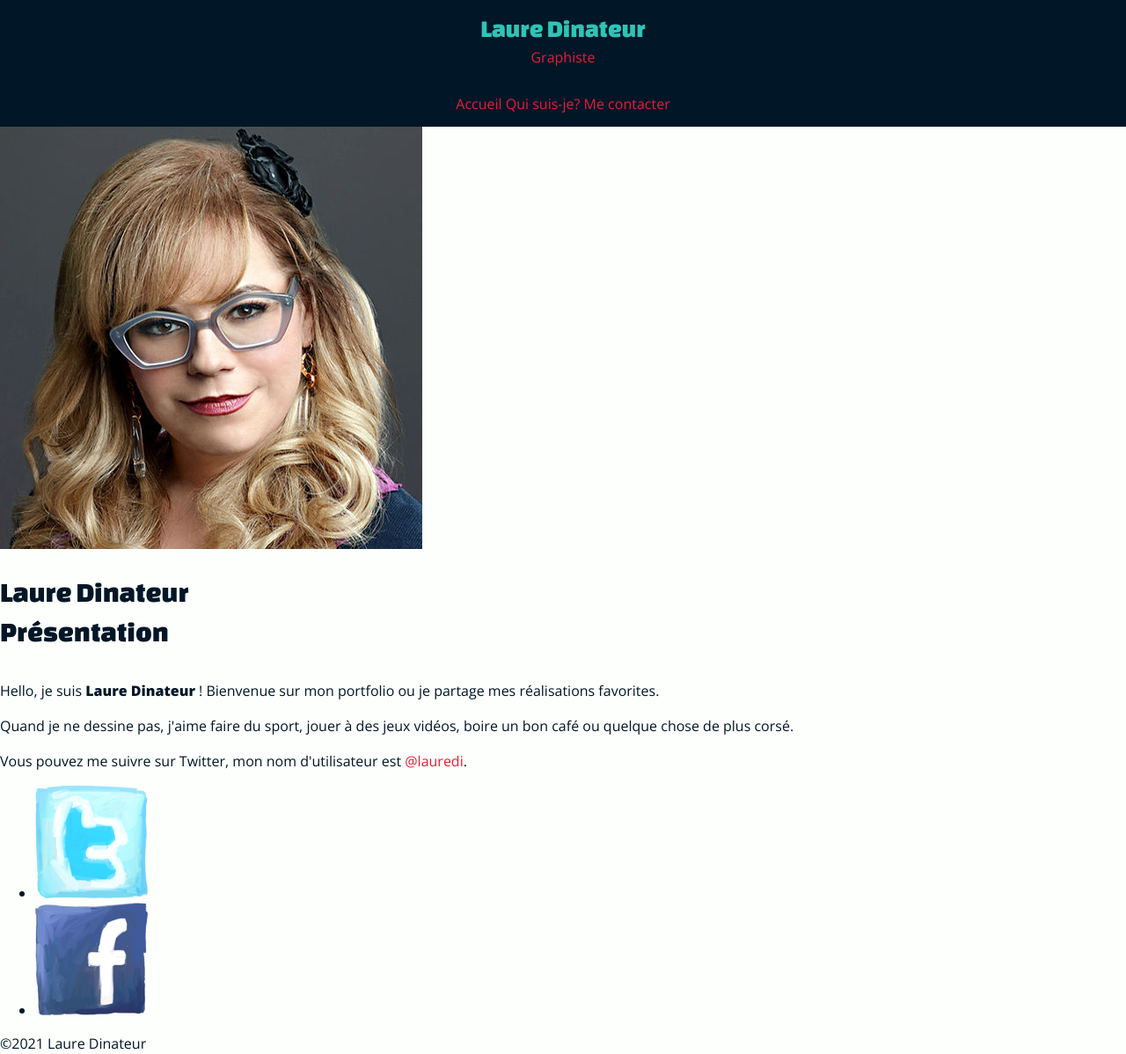
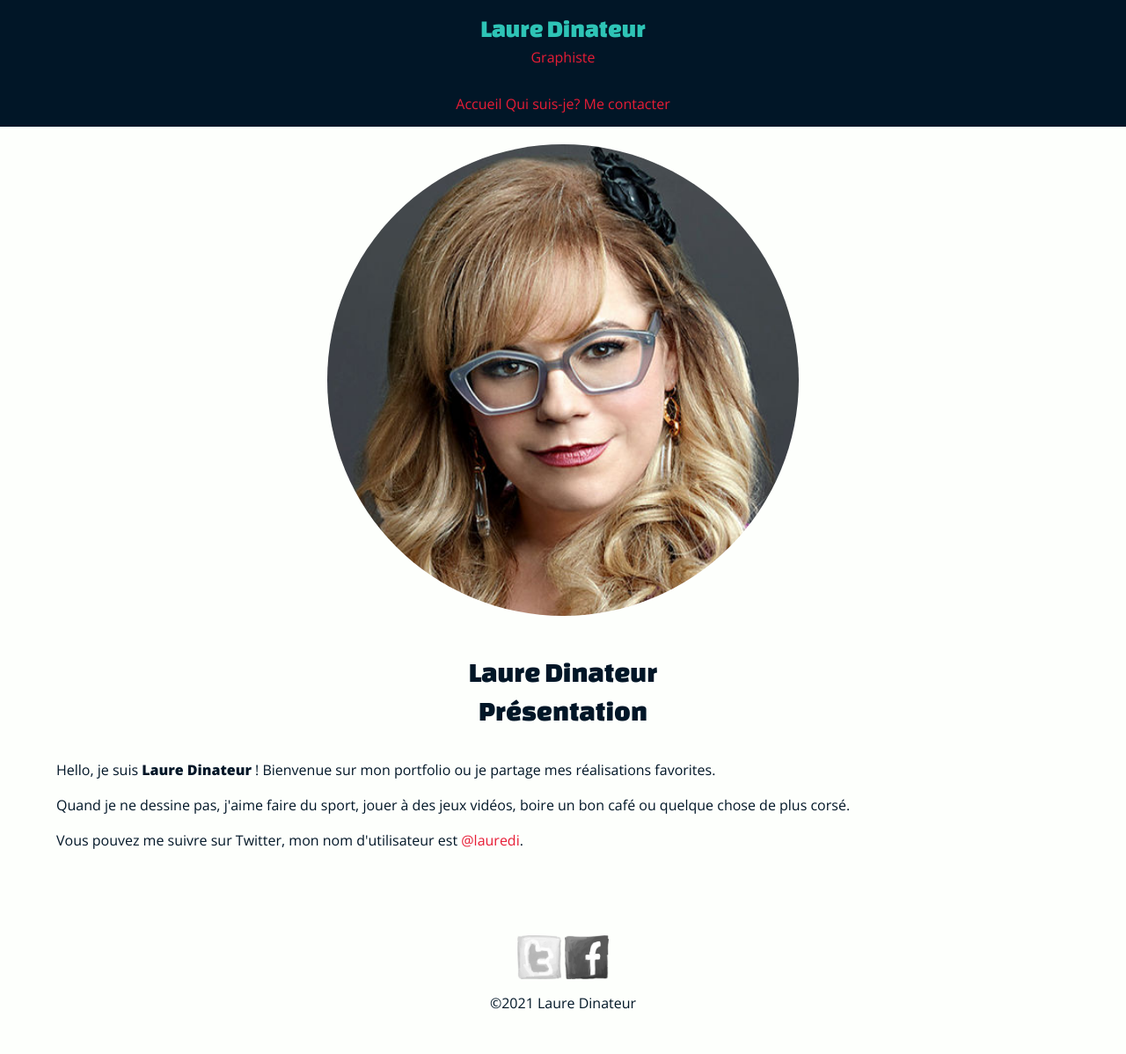
Before and after one commit to divtec-cejef/293-laure-dinateur-Bouhtade, a plain HTML site: page informations.html in a window 1280 px wide. Shown: the whole page at 88% size. After the commit the page ends 1151 px from the top, so only its background shows below. Drawn offline with nearby package versions, Linux system fonts and the light colour scheme.

Commit message:
Finitions page infos

```diff
--- a/css/main.css
+++ b/css/main.css
@@ -93,6 +93,10 @@ a:hover {
     color: #2ec4b6;
 }
 
+main {
+    margin: 0 5%;
+}
+
 /***************************************
             ENTÊTE DE PAGE
 ****************************************/
@@ -102,9 +106,7 @@ header {
     text-align: center;
     padding: 5px 30px;
 }
-.cache-mobile {
-    display: inline;
-}
+
 .personne {
     font-size: 1.75rem;
     line-height: 0.8;
@@ -113,6 +115,7 @@ header {
     font-weight: 400;
     margin: 1rem 0;
 }
+
 .metier {
     margin-top: -5px;
     font-weight: 400;
@@ -136,6 +139,25 @@ nav ul li {
     display: inline-block;
 }
 
+nav ul li img {
+    width: 50px;
+    border-spacing: 30px;
+    filter: grayscale(1);
+}
+
+nav ul li img:hover {
+    filter: grayscale(0);
+    transition: filter 500ms linear;
+}
+
+/***************************************
+              FOOTER
+****************************************/
+
+footer {
+    padding: 50px 0 0 0;
+    text-align: center;
+}
 
 /***************************************
               PAGE ACCUEIL
@@ -154,8 +176,17 @@ nav ul li {
 /***************************************
            PAGE INFORMATIONS
 ****************************************/
+
 .page-infos h1 {
-
+    text-align: center;
+}
+.page-infos main img {
+    display: block;
+    margin-left: auto;
+    margin-right: auto;
+    padding: 20px;
+    width: 50%;
+    border-radius: 50%;
 }
 
 /***************************************
--- a/informations.html
+++ b/informations.html
@@ -52,6 +52,7 @@
                 <a href="https://twitter.com/lauredi" target="_blank">@lauredi</a>.</p>
         </main>
         <footer>
+            <nav>
                 <ul>
                     <li>
                         <a href="https://twitter.com/lauredi" target="_blank">
@@ -64,6 +65,7 @@
                         </a>
                     </li>
                 </ul>
+            </nav>
             &copy;2021 Laure Dinateur
         </footer>
     </body>
```
Lines whose indentation alone changed are shown as unchanged.
